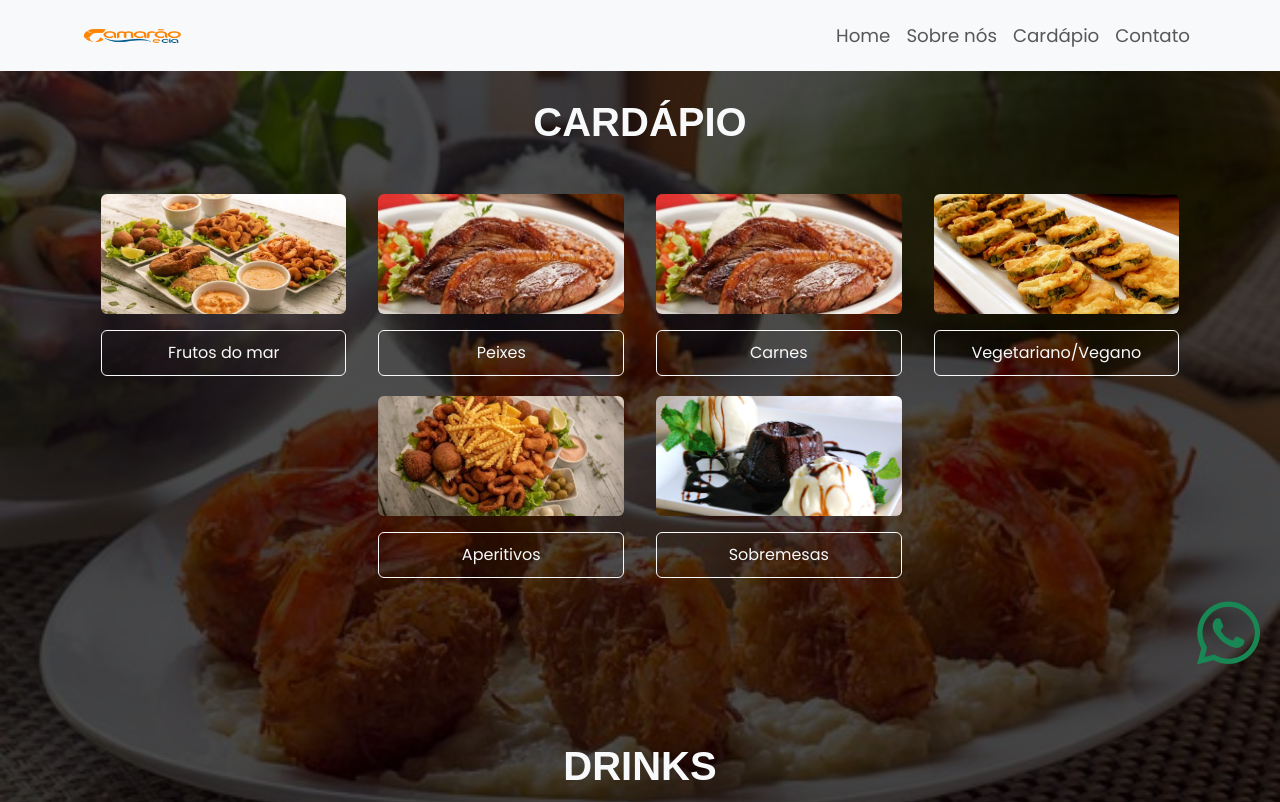
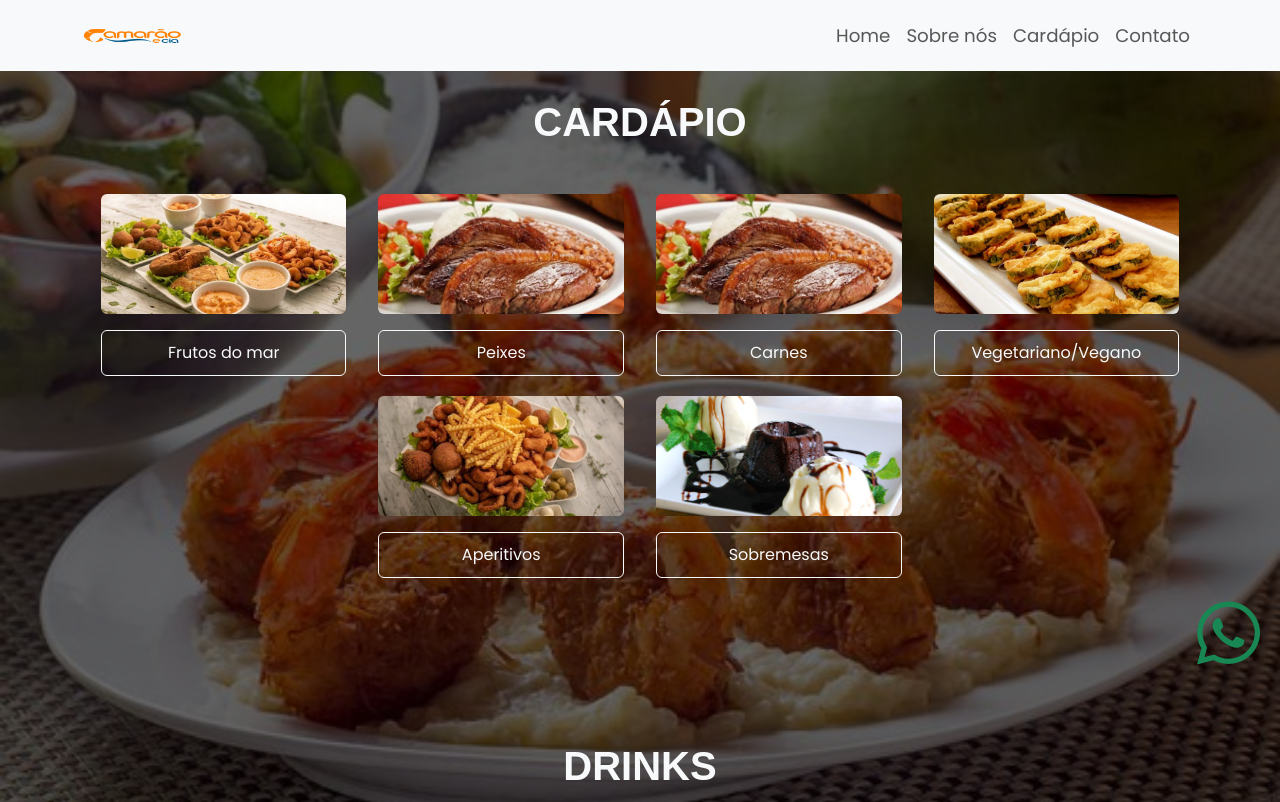
Before and after one commit to marivanenoronha/Restaurante-Website, a React (Create React App) app: page /menu in a window 1280 px wide. Shown: the top 802 px of the page. Built offline with nearby package versions, Linux system fonts and the light colour scheme; the HTML template or start-up script is replaced by a standard one; a web font is replaced by a local one.

Commit message:
feat: change menu.jsx and menu.css

```diff
--- a/src/pages/menu.css
+++ b/src/pages/menu.css
@@ -33,6 +33,24 @@
 }
 
 
+
+.menu-page {
+    position: relative;
+    min-height: 100vh;
+    overflow: hidden;
+}
+
+.menu-page::before {
+    content: "";
+    position: fixed;
+    top: 0;
+    left: 0;
+    width: 100vw;
+    height: 100vh;
+    background-size: cover;
+    background-position: center;
+    z-index: -1;
+}
 
 
 .menu-page .whatsapp-container {
@@ -87,6 +105,7 @@
 
 
 @media (max-width: 475px) {
+
 
     .menu-page .container {
         padding: 0 15px;
@@ -167,6 +186,10 @@
         padding: 0.8rem 1.rem !important;
     }
 
+    .menu-page::before {
+        background-attachment: fixed;
+    }
+
     .btn .fab {
         margin-left: 0 !important;
         margin-top: 0.5rem !important;
--- a/src/pages/menu.jsx
+++ b/src/pages/menu.jsx
@@ -948,7 +948,7 @@ const Menu = () => {
             }} >
 
 
-            <div className="menu-page" style={{ backgroundColor: 'rgba(0, 0, 0, 0.7)', minHeight: '100vh' }}>
+            <div className="menu-page" style={{ backgroundColor: 'rgba(0, 0, 0, 0.6)', minHeight: '100vh' }}>
                 <div className="alacarte text-light py-5">
                     <div className="container">
                         <h2 className=" menu text-center fs-1 mb-4 mb-lg-5 text-uppercase fw-bold text-light">Cardápio</h2>
```
